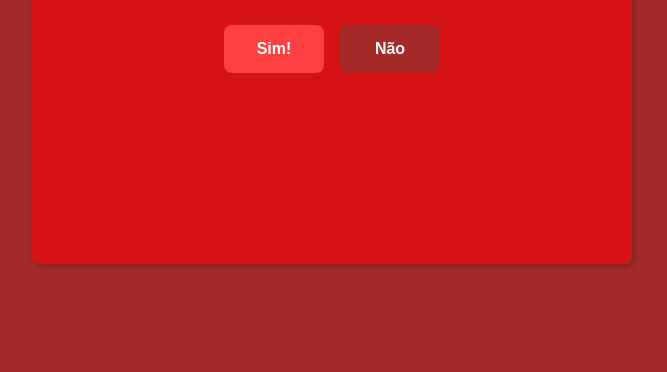
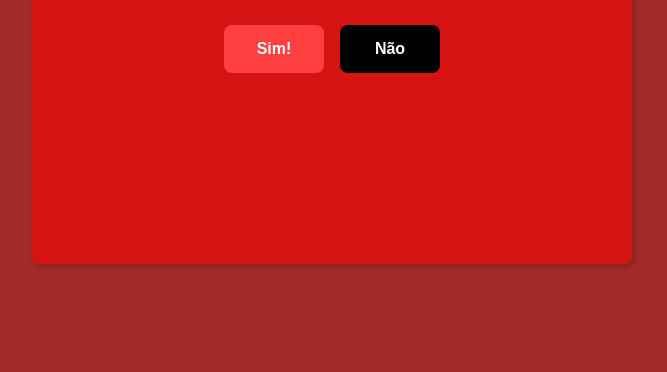
Before and after one commit to Atila1290/Ano-novo-pedido, a plain HTML site: page index.html in a window 1280 px wide. Shown: the part 444-816 px from the top of the page, without its empty margins (308-975 px from the left). Drawn offline with Linux system fonts and the light colour scheme; a web font is replaced by a local one.

Commit message:
Atualizar o style.css

```diff
--- a/src/CSS/style.css
+++ b/src/CSS/style.css
@@ -50,7 +50,7 @@ body {
 }
 
 .btn-no {
-    background-color: brown;
+    background-color: black;
     color: #fff;
 }
 
```
